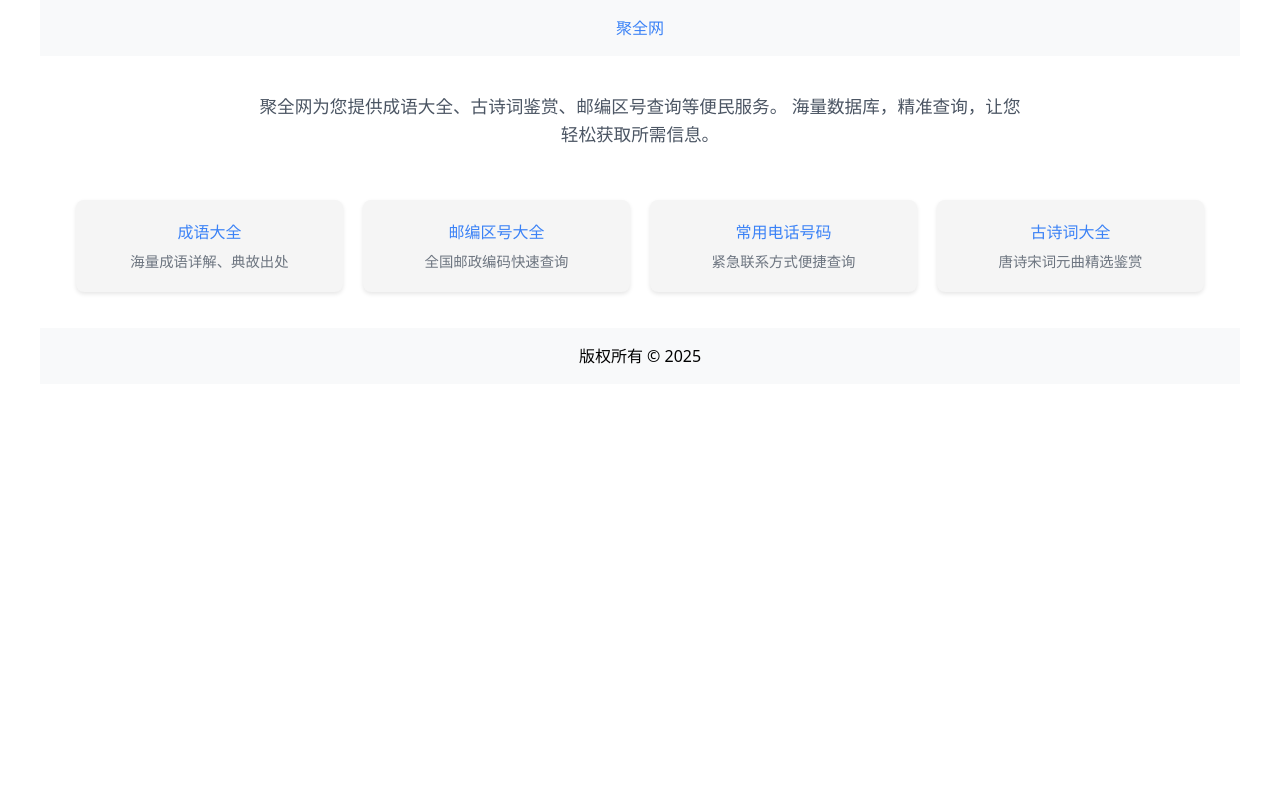
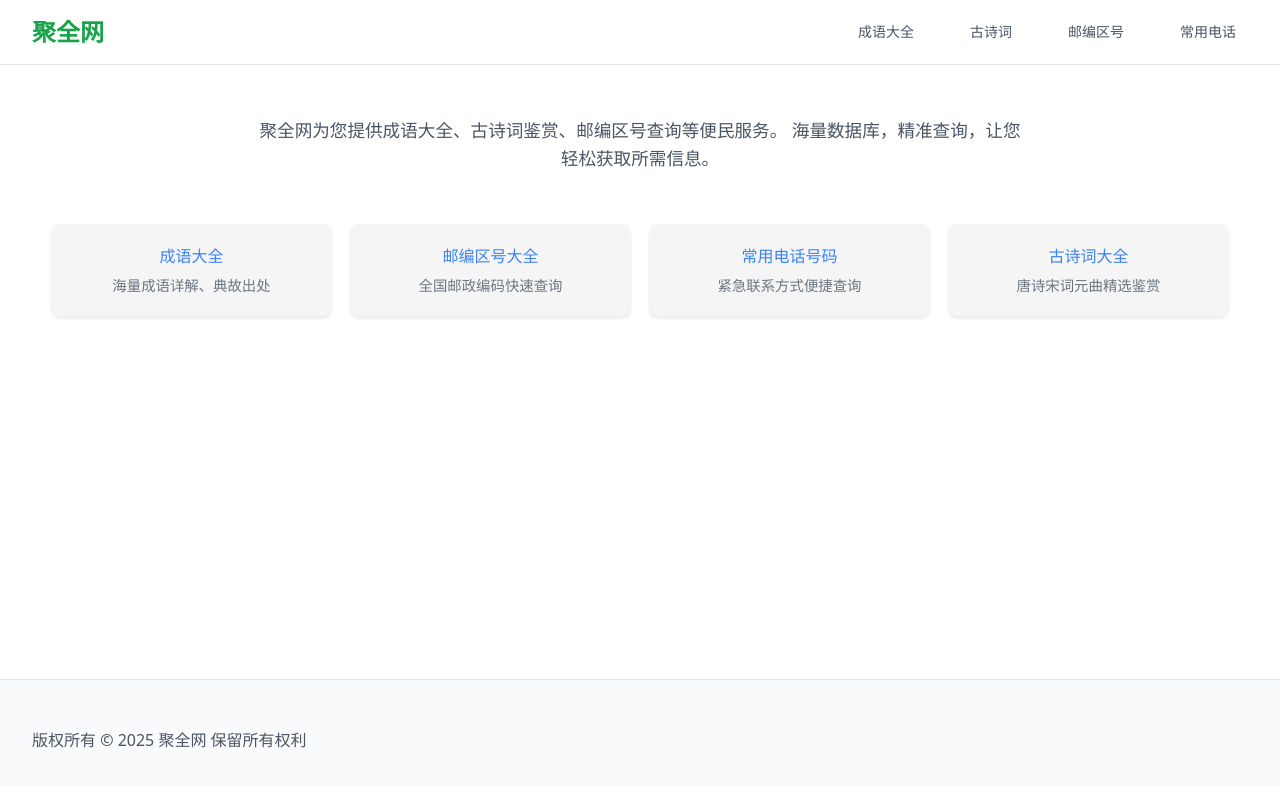
Before and after one commit to YueHui/www-collect, a Nuxt app: page / in a window 1280 px wide. Shown: the top 786 px of the page. Built offline with nearby package versions, Linux system fonts and the light colour scheme.

Commit message:
框架美化

```diff
--- a/components/container.vue
+++ b/components/container.vue
@@ -1,93 +1,105 @@
 <template>
+    <div class="min-h-screen flex flex-col">
+        <!-- 顶部导航栏 -->
+        <header class="bg-white border-b border-gray-200 fixed w-full top-0 z-50">
+            <div class="max-w-7xl mx-auto px-4 sm:px-6 lg:px-8">
+                <div class="flex justify-between items-center h-16">
+                    <!-- 左侧 Logo -->
+                    <NuxtLink to="/" class="flex items-center space-x-2">
+                        <span class="text-2xl font-bold text-green-600">聚全网</span>
+                    </NuxtLink>
 
-    <header>
-        <NuxtLink to="/">聚全网</NuxtLink>
-    </header>
+                    <!-- 右侧导航 -->
+                    <nav class="hidden md:flex items-center space-x-8">
+                        <NuxtLink
+                            v-for="item in navItems"
+                            :key="item.path"
+                            :to="item.path"
+                            class="text-gray-600 hover:text-green-600 px-3 py-2 rounded-md text-sm font-medium transition-colors"
+                            active-class="text-green-600"
+                        >
+                            {{ item.name }}
+                        </NuxtLink>
+                    </nav>
 
-    <main>
-        <slot></slot>
-    </main>
+                    <!-- 移动端菜单按钮 -->
+                    <button
+                        class="md:hidden p-2 rounded-md text-gray-600 hover:text-green-600 hover:bg-gray-100"
+                        @click="toggleMobileMenu"
+                    >
+                        <svg class="h-6 w-6" fill="none" viewBox="0 0 24 24" stroke="currentColor">
+                            <path stroke-linecap="round" stroke-linejoin="round" stroke-width="2" d="M4 6h16M4 12h16M4 18h16"/>
+                        </svg>
+                    </button>
+                </div>
+            </div>
 
-    <footer>
-        <p>版权所有 &copy; 2025</p>
-    </footer>
+            <!-- 移动端菜单 -->
+            <div v-show="isMobileMenuOpen" class="md:hidden">
+                <div class="px-2 pt-2 pb-3 space-y-1">
+                    <NuxtLink
+                        v-for="item in navItems"
+                        :key="item.path"
+                        :to="item.path"
+                        class="block px-3 py-2 rounded-md text-base font-medium text-gray-600 hover:text-green-600 hover:bg-gray-100"
+                        active-class="text-green-600 bg-gray-100"
+                    >
+                        {{ item.name }}
+                    </NuxtLink>
+                </div>
+            </div>
+        </header>
+
+        <!-- 主要内容区域 -->
+        <main class="flex-grow pt-16">
+            <div class="max-w-7xl mx-auto px-4 sm:px-6 lg:px-8 py-8">
+                <slot></slot>
+            </div>
+        </main>
+
+        <!-- 改进的页脚设计 -->
+        <footer class="bg-gray-50 border-t border-gray-200">
+            <div class="max-w-7xl mx-auto px-4 sm:px-6 lg:px-8 py-12">
+
+                <!-- 版权信息 -->
+                <div class=" border-gray-200">
+                    <div class="flex flex-col md:flex-row justify-between items-center">
+                        <p class="text-gray-600">
+                            版权所有 &copy; 2025 聚全网 保留所有权利
+                        </p>
+                        <!-- <div class="mt-4 md:mt-0 flex space-x-6">
+                            <a href="#" class="text-gray-600 hover:text-green-600">
+                                隐私政策
+                            </a>
+                            <a href="#" class="text-gray-600 hover:text-green-600">
+                                使用条款
+                            </a>
+                            <a href="#" class="text-gray-600 hover:text-green-600">
+                                关于我们
+                            </a>
+                        </div> -->
+                    </div>
+                </div>
+            </div>
+        </footer>
+    </div>
 </template>
 
+<script setup>
+const isMobileMenuOpen = ref(false)
+
+const navItems = [
+    { name: '成语大全', path: '/cy' },
+    { name: '古诗词', path: '/poems' },
+    { name: '邮编区号', path: '/mailCode' },
+    { name: '常用电话', path: '/phoneNumbers' }
+]
+
+const toggleMobileMenu = () => {
+    isMobileMenuOpen.value = !isMobileMenuOpen.value
+}
+</script>
+
 <style scoped>
-
-header {
-    background-color: #f8f9fa;
-    padding: 1rem;
-    text-align: center;
-}
-
-nav {
-    display: flex;
-    flex-direction: column;
-    gap: 1rem;
-}
-
-nav a {
-    margin: 0;
-    text-decoration: none;
-    color: #007bff;
-    padding: 0.5rem;
-    border-radius: 4px;
-    transition: background-color 0.2s;
-}
-
-nav a:hover {
-    background-color: #f0f0f0;
-}
-
-main {
-    padding : 2rem;
-}
-
-footer {
-    background-color: #f8f9fa;
-    padding: 1rem;
-    text-align: center;
-    width: 100%;
-    bottom: 0;
-}
-
-/* 添加响应式容器样式 */
-header,
-main,
-footer {
-    width: 1200px;
-    margin: 0 auto;
-    padding: 1rem;
-    box-sizing: border-box;
-}
-
-/* 添加媒体查询 */
-@media (max-width: 768px) {
-    nav {
-        display: flex;
-        flex-direction: column;
-        gap: 1rem;
-    }
-
-    nav a {
-        margin: 0;
-    }
-
-    main {
-        padding: 1rem;
-    }
-}
-
-@media (max-width: 480px) {
-    h1 {
-        font-size: 1.5rem;
-    }
-
-    footer {
-        position: static;
-        margin-top: 2rem;
-    }
-}
-
+/* 移除之前的所有样式，使用 Tailwind 类替代 */
 </style>
```
